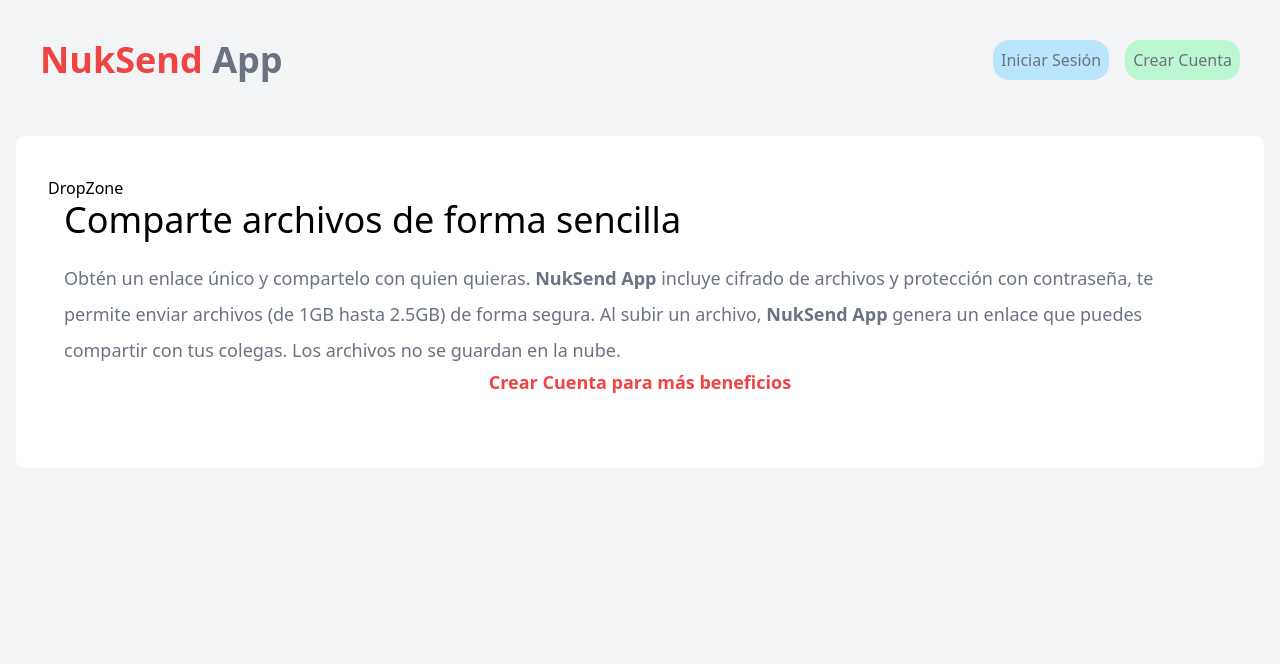
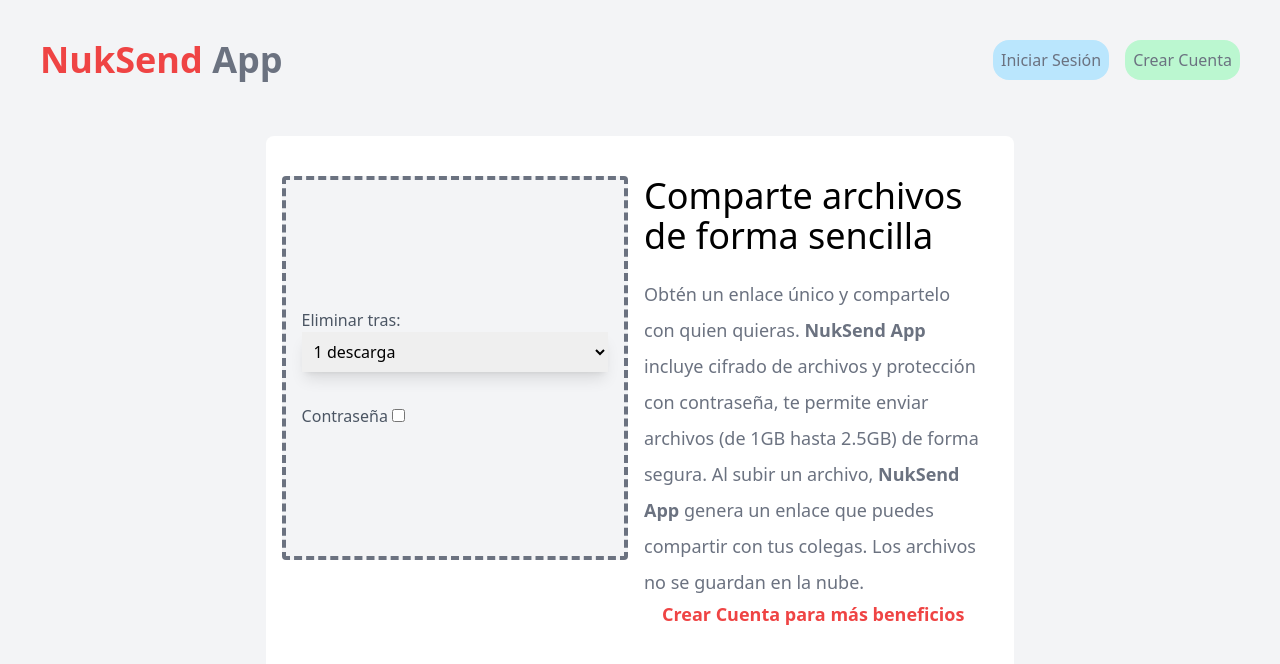
Before and after one commit to danielmateu/nuksend-front, a Next.js app: page / in a window 1280 px wide. Before the commit this address had no page. Shown: the top 664 px of the page. Built offline with nearby package versions, Linux system fonts and the light colour scheme.

Commit message:
Creando context

```diff
--- /dev/null
+++ b/components/Alerta.jsx
@@ -0,0 +1,9 @@
+
+
+export const Alerta = () => {
+    return (
+        <div className='bg-gray-200 p-4 my-4 text-center rounded text-lg text-red-400 font-semibold'>
+            <h4>Something happend!</h4>
+        </div>
+    )
+}
--- /dev/null
+++ b/components/DropZone.jsx
@@ -0,0 +1,10 @@
+import { Formulario } from "./Formulario"
+
+
+export const DropZone = () => {
+    return (
+        <div className='flex md:flex-1 max-h-96 flex-col items-center justify-center border-dashed border-4 border-gray-500 hover:border-gray-600 bg-gray-100 rounded transition-all'>
+            <Formulario/>
+        </div>
+    )
+}
--- /dev/null
+++ b/components/Formulario.jsx
@@ -0,0 +1,50 @@
+import React, { useState } from 'react'
+
+export const Formulario = () => {
+
+    const [password, setPassword] = useState(false)
+
+    //agregarPassword
+    const agregarPassword = (e) => {
+
+        console.log(e);
+
+    }
+
+    return (
+        <div className='w-full my-4'>
+            <div className="p-4">
+                <label htmlFor="" className='text-gray-600'>Eliminar tras:</label>
+                <select
+                    onChange={e => agregarDescargas(Number(e.target.value))}
+                    name=""
+                    id=""
+                    className='appereance-none w-full bg-whiteborder leading-none focus:outline-none p-2 shadow-lg'>
+                    <option value="" disabled>--Selecciona--</option>
+                    <option value="1">1 descarga</option>
+                    <option value="5">5 descargas</option>
+                    <option value="10">10 descargas</option>
+                    <option value="20">20 descargas</option>
+                </select>
+            </div>
+
+            <div className=" p-4">
+                <label htmlFor="" className='text-gray-600'>Contraseña </label>
+                <input
+                    type="checkbox"
+                    onChange={() => setPassword(!password)}
+                />
+
+                {
+                    password ? (
+                        <input
+                            type="password"
+                            className='appereance-none w-full bg-whiteborder leading-none focus:outline-none p-2 shadow-lg'
+                            onChange={(e) => agregarPassword(e.target.value)}
+                        />
+                    ) : null
+                }
+            </div>
+        </div>
+    )
+}
--- a/components/Header.jsx
+++ b/components/Header.jsx
@@ -1,20 +1,6 @@
 import Link from 'next/link'
-import { useRouter } from 'next/router'
-import React, { useEffect } from 'react'
 
 export const Header = () => {
-
-    const router = useRouter()
-    const redireccionar = () => {
-        router.push('/')
-    }
-
-    useEffect(() => {
-        redireccionar()
-    // eslint-disable-next-line react-hooks/exhaustive-deps
-    }, [])
-
-
 
 
     return (
@@ -22,7 +8,7 @@ export const Header = () => {
             <Link
             href='/'
             className='font-bold text-red-500  gap-1 text-2xl sm:text-4xl'
-            onClick={redireccionar}
+
             >
                 NukSend <span className='text-gray-500 '>App</span>
             </Link>
--- /dev/null
+++ b/context/auth/authContex.js
@@ -0,0 +1,5 @@
+import { createContext } from "react";
+
+const authContext = createContext()
+
+export default authContext;
--- a/src/pages/crear-cuenta.js
+++ b/src/pages/crear-cuenta.js
@@ -2,6 +2,7 @@ import { Layout } from 'components/Layout'
 
 
 const CrearCuenta = () => {
+
     return (
         <Layout>
             <div className="md:w-4/5  xl:w-3/5 mx-auto mb-32">
--- a/src/pages/index.js
+++ b/src/pages/index.js
@@ -1,5 +1,6 @@
 
 import { Inter } from '@next/font/google'
+import { DropZone } from 'components/DropZone'
 import { Layout } from 'components/Layout'
 import Link from 'next/link'
 import { useEffect, useState } from 'react'
@@ -13,9 +14,9 @@ export default function Home() {
   return (
     <>
       <Layout>
-        <div className="lg:flex hover:shadow-lg p-4 bg-white rounded-lg py-10 transition-all">
-          <div className="md:flex-1 m-4 lg:mt-0">
-            <div>DropZone</div>
+        <div className="md:w-4/5 xl:w-3/5 mx-auto">
+          <div className="lg:flex hover:shadow-lg p-4 bg-white rounded-lg py-10 transition-all">
+            <DropZone/>
             <div className="md:flex-1 m-4 lg:mt-0">
               <h2 className='text-4xl mb-5'>Comparte archivos de forma sencilla</h2>
               <p className='text-lg text-gray-500 leading-loose'>Obtén un enlace único y compartelo con quien quieras. <span className='font-semibold'>NukSend App</span> incluye cifrado de archivos y protección con contraseña, te permite enviar archivos (de 1GB hasta 2.5GB) de forma segura. Al subir un archivo, <span className='font-semibold'>NukSend App</span> genera un enlace que puedes compartir con tus colegas. Los archivos no se guardan en la nube.
--- a/src/pages/login.js
+++ b/src/pages/login.js
@@ -2,6 +2,7 @@ import { Layout } from 'components/Layout'
 import React from 'react'
 
 const Login = () => {
+
     return (
         <Layout>
             <div className="md:w-4/5  xl:w-3/5 mx-auto mb-32">
```
Also changed, not shown: context/auth/authReducer.js (added, +19 -0 lines), context/auth/authState.js (added, +27 -0 lines), types/index.js (added, +24 -0 lines).
